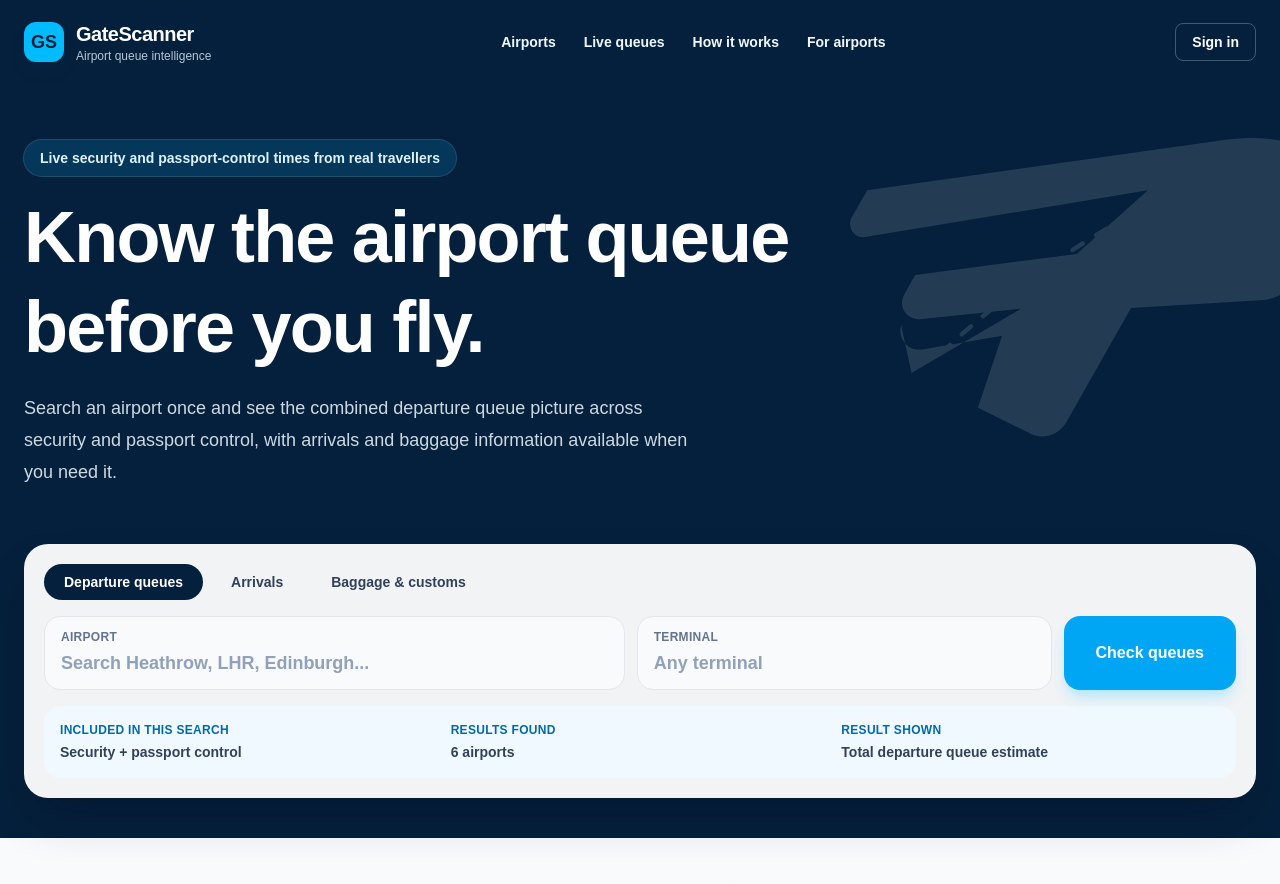
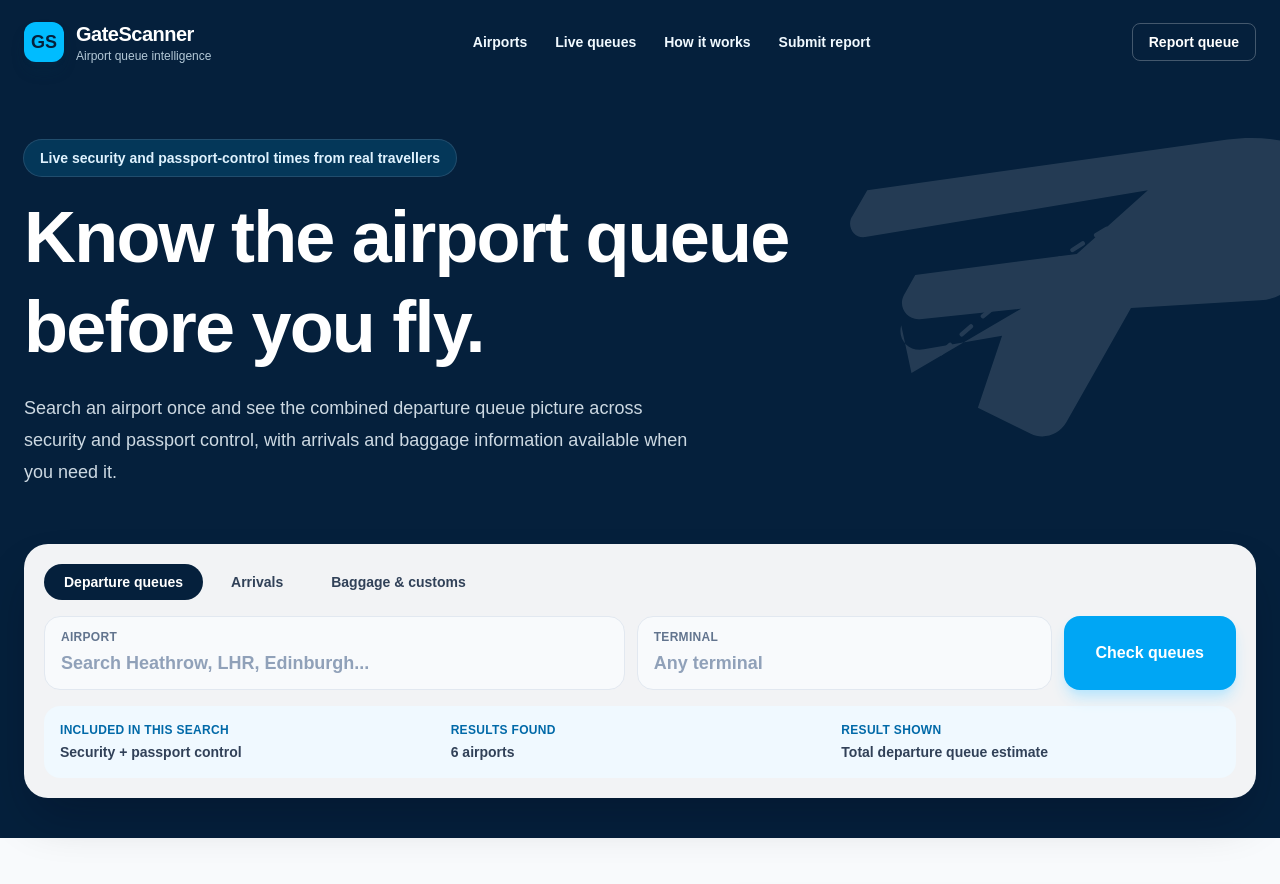
Before and after one commit to DylanP9/GateScanner, a Next.js app in the folder apps/web/: page / in a window 1280 px wide. Shown: the top 884 px of the page. Built offline with nearby package versions, Linux system fonts and the light colour scheme.

Commit message:
feat: add working top navigation links

```diff
--- a/apps/web/src/app/page.tsx
+++ b/apps/web/src/app/page.tsx
@@ -142,7 +142,10 @@ export default function Home() {
 
       <HeroSection />
 
-      <section className="mx-auto max-w-7xl px-6 pb-10">
+      <section
+        id="airport-search"
+        className="mx-auto max-w-7xl scroll-mt-24 px-6 pb-10"
+      >
         <AirportSearchCard
           searchTerm={searchTerm}
           terminalFilter={terminalFilter}
@@ -154,7 +157,10 @@ export default function Home() {
         />
       </section>
 
-      <section className="bg-slate-50 px-6 py-12">
+      <section
+        id="live-queues"
+        className="scroll-mt-24 bg-slate-50 px-6 py-12"
+      >
         <div className="mx-auto grid max-w-7xl gap-8 lg:grid-cols-[1.1fr_0.9fr]">
           <div>
             <div className="mb-6 flex items-end justify-between gap-4">
@@ -168,9 +174,12 @@ export default function Home() {
                 </h2>
               </div>
 
-              <button className="hidden rounded-xl bg-white px-4 py-3 text-sm font-bold text-slate-700 shadow-sm ring-1 ring-slate-200 hover:bg-slate-100 md:block">
-                View all airports
-              </button>
+              <a
+                href="#airport-search"
+                className="hidden rounded-xl bg-white px-4 py-3 text-sm font-bold text-slate-700 shadow-sm ring-1 ring-slate-200 hover:bg-slate-100 md:block"
+              >
+                Search airports
+              </a>
             </div>
 
             {filteredReports.length > 0 ? (
@@ -194,6 +203,7 @@ export default function Home() {
             )}
           </div>
 
+          <div id="submit-report" className="scroll-mt-24">
             <ReportQueuePanel
               airport={reportAirport}
               terminal={reportTerminal}
@@ -211,6 +221,7 @@ export default function Home() {
               onSubmit={handleReportSubmit}
             />
           </div>
+        </div>
       </section>
 
       <HowItWorks />
--- a/apps/web/src/components/Header.tsx
+++ b/apps/web/src/components/Header.tsx
@@ -1,7 +1,9 @@
+import Link from "next/link";
+
 export default function Header() {
   return (
     <header className="mx-auto flex max-w-7xl items-center justify-between px-6 py-5 text-white">
-      <div className="flex items-center gap-3">
+      <Link href="/" className="flex items-center gap-3">
         <div className="flex h-10 w-10 items-center justify-center rounded-xl bg-sky-400 text-lg font-black text-[#05203c] shadow-lg shadow-sky-950/30">
           GS
         </div>
@@ -10,26 +12,32 @@ export default function Header() {
           <p className="text-xl font-extrabold tracking-tight">GateScanner</p>
           <p className="text-xs text-sky-100/80">Airport queue intelligence</p>
         </div>
-      </div>
+      </Link>
 
       <nav className="hidden items-center gap-7 text-sm font-semibold text-sky-50 md:flex">
-        <a href="#" className="hover:text-sky-300">
+        <a href="#airport-search" className="hover:text-sky-300">
           Airports
         </a>
-        <a href="#" className="hover:text-sky-300">
+
+        <a href="#live-queues" className="hover:text-sky-300">
           Live queues
         </a>
-        <a href="#" className="hover:text-sky-300">
+
+        <a href="#how-it-works" className="hover:text-sky-300">
           How it works
         </a>
-        <a href="#" className="hover:text-sky-300">
-          For airports
+
+        <a href="#submit-report" className="hover:text-sky-300">
+          Submit report
         </a>
       </nav>
 
-      <button className="rounded-lg border border-white/25 px-4 py-2 text-sm font-bold text-white hover:bg-white/10">
-        Sign in
-      </button>
+      <a
+        href="#submit-report"
+        className="rounded-lg border border-white/25 px-4 py-2 text-sm font-bold text-white hover:bg-white/10"
+      >
+        Report queue
+      </a>
     </header>
   );
 }
--- a/apps/web/src/components/HowItWorks.tsx
+++ b/apps/web/src/components/HowItWorks.tsx
@@ -21,7 +21,7 @@ const steps = [
 
   export default function HowItWorks() {
     return (
-    <section className="bg-white px-6 py-14">
+      <section id="how-it-works" className="scroll-mt-24 bg-white px-6 py-14">
         <div className="mx-auto max-w-7xl">
           <div className="max-w-2xl">
             <p className="text-sm font-extrabold uppercase tracking-wide text-sky-600">
```
Lines whose indentation alone changed are shown as unchanged.
